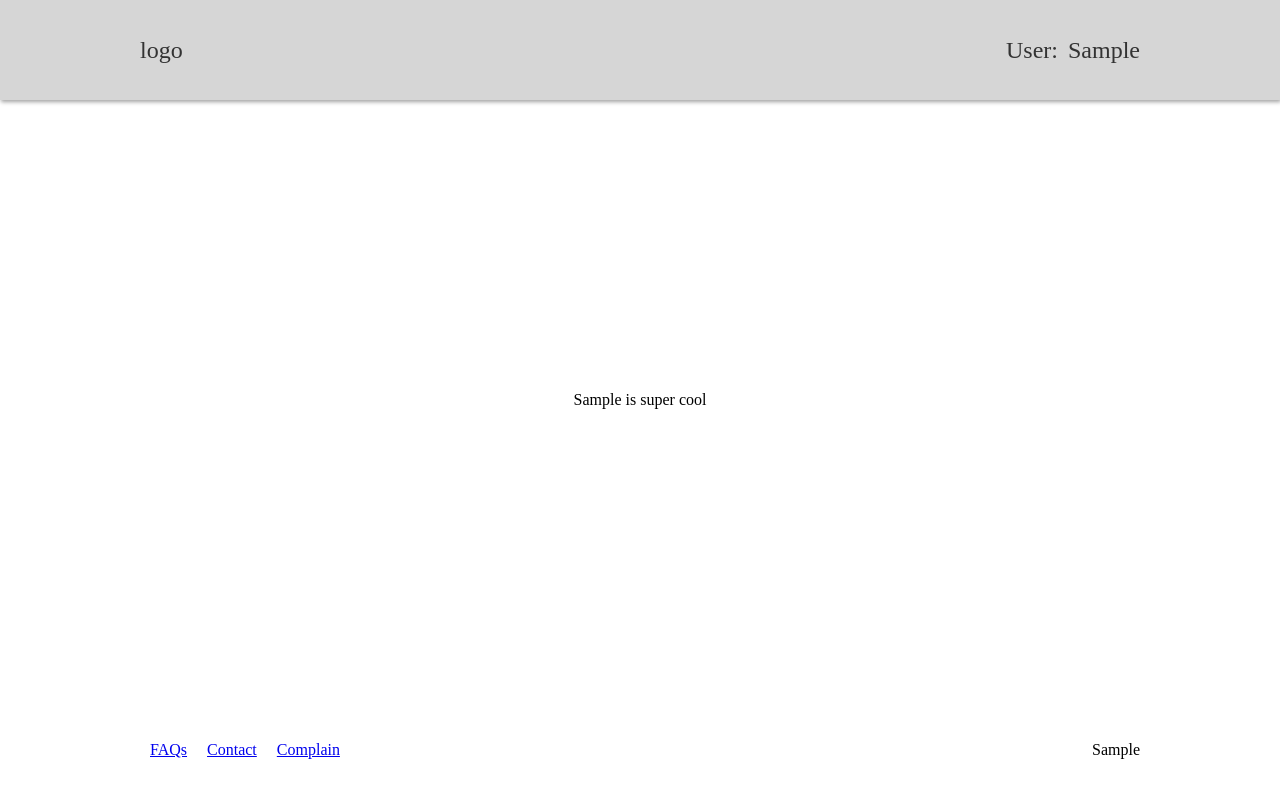
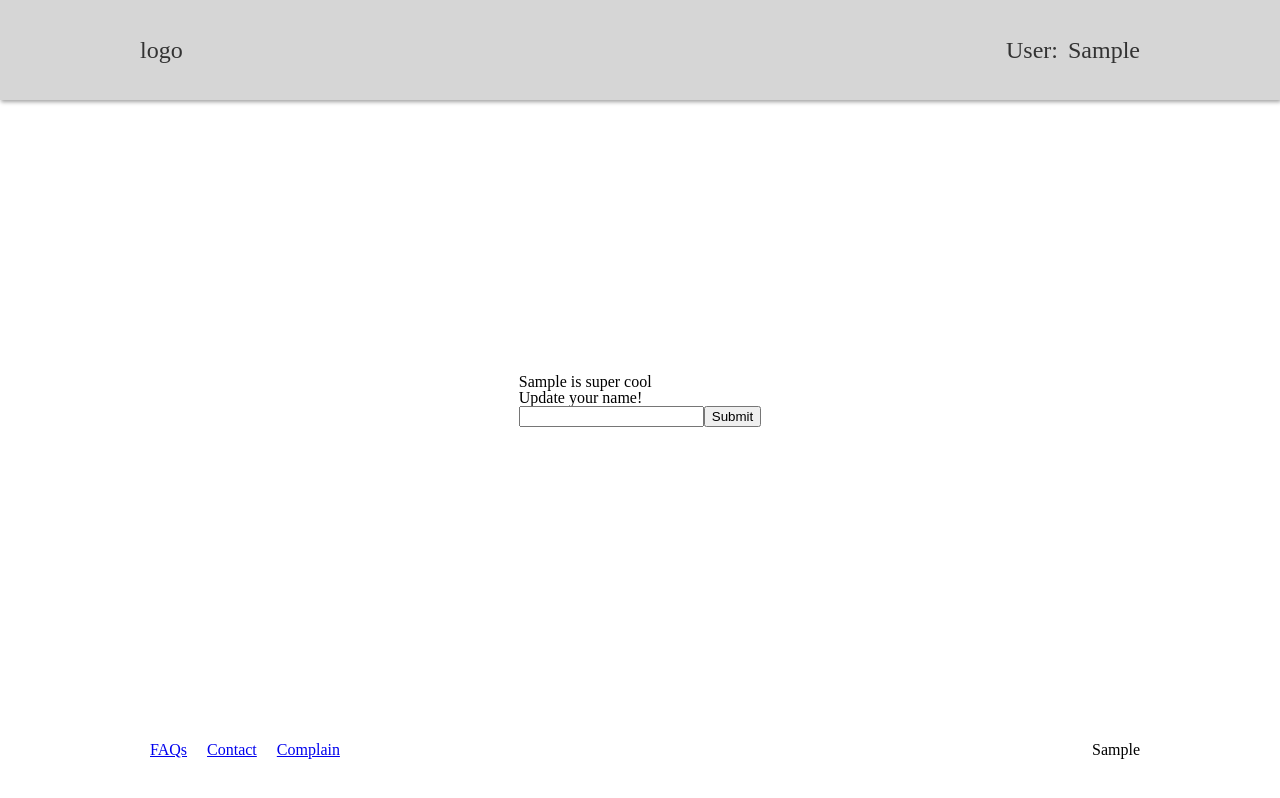
Before and after one commit to tstrat/Redux-Lecture, a React (Create React App) app: page / in a window 1280 px wide. Both pictures are taken after typing "Sample" into the empty fields and a click on the button "Submit". Built offline with nearby package versions, Linux system fonts and the light colour scheme.

Commit message:
updated redux to add update

```diff
--- a/src/components/Content/Content.js
+++ b/src/components/Content/Content.js
@@ -1,7 +1,8 @@
 import React, { Component } from 'react';
 import { connect } from 'react-redux';
 import {loginUser} from '../../ducks/reducer'
-import Login from './Login'
+import Login from './Login';
+import UpdateName from './UpdateName';
 
 
 class Content extends Component {
@@ -11,7 +12,13 @@ class Content extends Component {
         return (
             <div className='content'>
                 <div>
-                {user ? `${user} is super cool` : <Login login={loginUser}/>}
+                {user ?
+                <div>
+                    {`${user} is super cool`}
+                    <UpdateName />
+                </div>
+                :
+                <Login login={loginUser}/>}
                 </div>
             </div>
         );
--- /dev/null
+++ b/src/components/Content/UpdateName.js
@@ -0,0 +1,29 @@
+import React, { Component } from 'react';
+import {connect} from 'react-redux';
+import {updateName} from '../../ducks/reducer'
+
+ class UpdateName extends Component {
+    constructor(){
+        super()
+        this.state = {
+            name: ''
+        }
+    }
+
+    render() {
+        const {updateName} = this.props
+        return (
+            <div>
+                <h1>Update your name!</h1>
+                <input value={this.state.name} onChange={(e) => this.setState({name: e.target.value})}/>
+                <button onClick={() => updateName(this.state.name)}>Submit</button>
+            </div>
+        );
+    }
+}
+
+const mapDispatchToProps = {
+    updateName: updateName
+}
+
+export default connect(null, mapDispatchToProps)(UpdateName)
--- a/src/ducks/reducer.js
+++ b/src/ducks/reducer.js
@@ -4,11 +4,14 @@ const INITIAL_STATE = {
     user: ''
 }
 
-const LOGIN_USER = "LOGIN_USER"
+const LOGIN_USER = "LOGIN_USER";
+const UPDATE_USER = "UPDATE_USER";
 
 export default function reducer(state = INITIAL_STATE, action){
     switch(action.type){
         case LOGIN_USER:
+            return Object.assign({}, state, {user: action.payload})
+        case UPDATE_USER:
             return Object.assign({}, state, {user: action.payload})
         default:
             return state
@@ -21,3 +24,10 @@ export function loginUser(name){
         payload: name
     }
 }
+
+export function updateName(name){
+    return {
+        type: UPDATE_USER,
+        payload: name
+    }
+}
```
